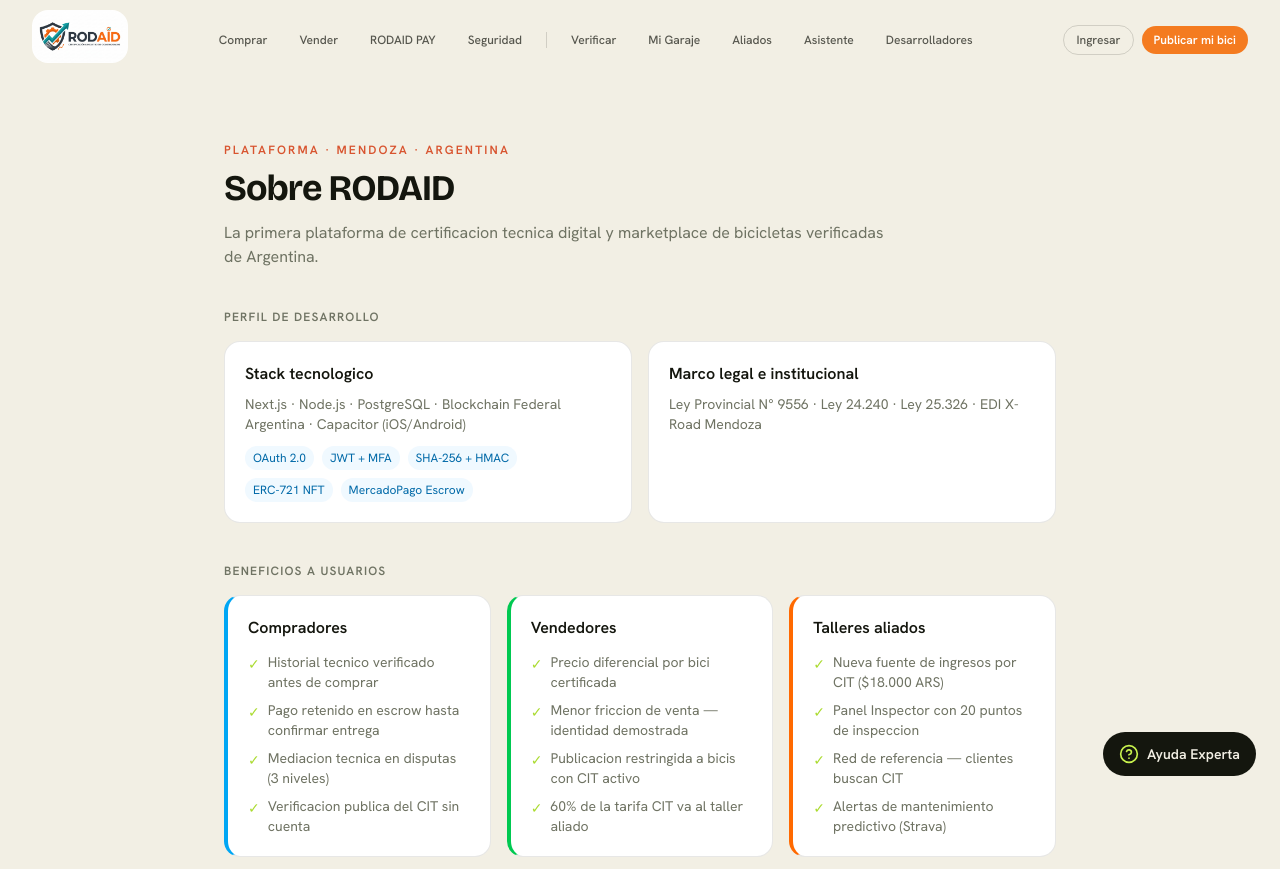
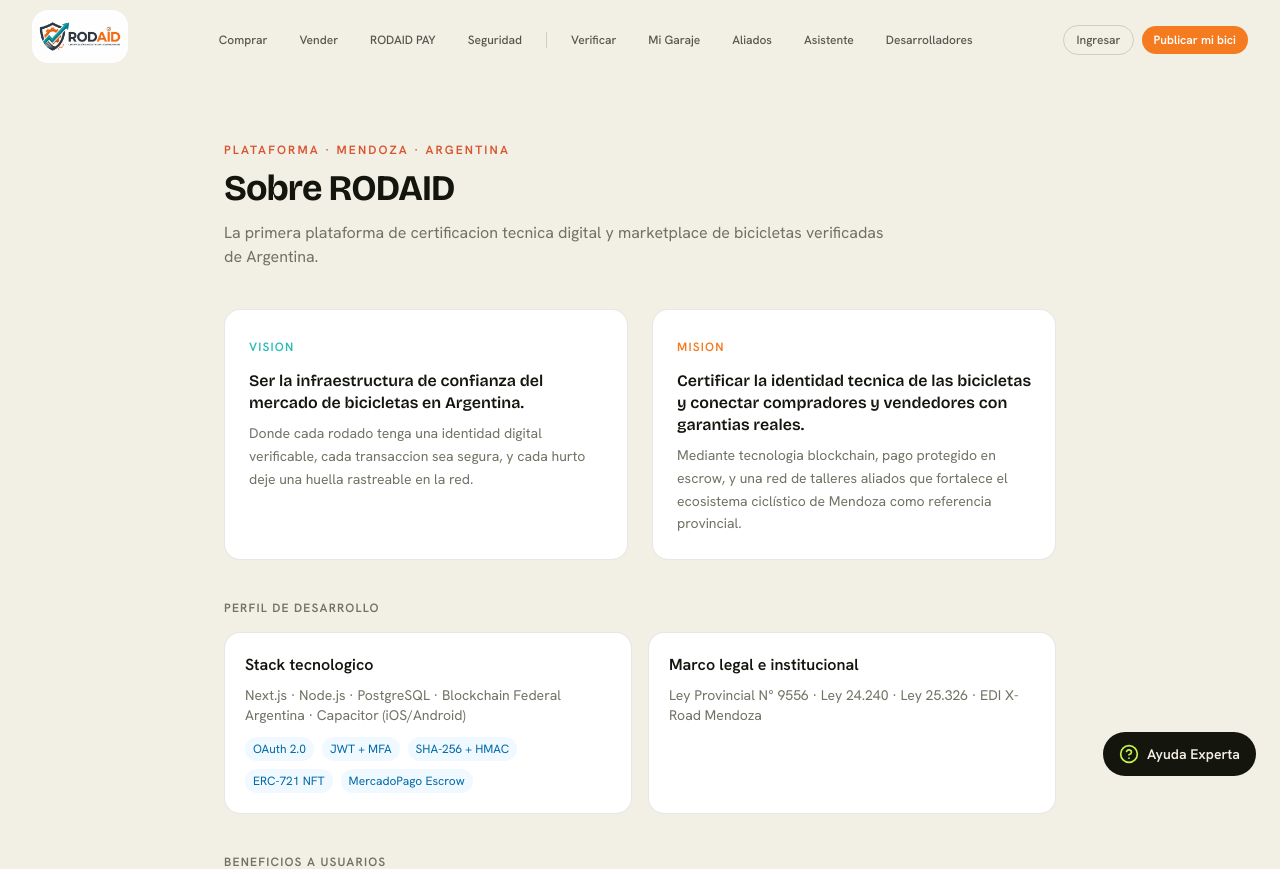
Before and after one commit to Ridaid-net/vibe-coding-platform, a Next.js app: page /sobre in a window 1280 px wide. Shown: the top 869 px of the page. Built offline with nearby package versions, Linux system fonts and the light colour scheme.

Commit message:
feat: agregar Vision y Mision a pagina Sobre RODAID

```diff
--- a/app/sobre/page.tsx
+++ b/app/sobre/page.tsx
@@ -32,6 +32,18 @@
 function SobreContent() {
   return (
     <div className="space-y-10">
+        <section className="mb-10 grid grid-cols-1 sm:grid-cols-2 gap-6">
+          <div className="rounded-2xl border border-ink/10 bg-white p-6">
+            <span className="text-xs font-semibold uppercase tracking-widest text-[#2BBCB8]">Vision</span>
+            <p className="mt-3 text-base font-display font-semibold text-ink leading-snug">Ser la infraestructura de confianza del mercado de bicicletas en Argentina.</p>
+            <p className="mt-2 text-sm text-slate-warm leading-relaxed">Donde cada rodado tenga una identidad digital verificable, cada transaccion sea segura, y cada hurto deje una huella rastreable en la red.</p>
+          </div>
+          <div className="rounded-2xl border border-ink/10 bg-white p-6">
+            <span className="text-xs font-semibold uppercase tracking-widest text-[#F47B20]">Mision</span>
+            <p className="mt-3 text-base font-display font-semibold text-ink leading-snug">Certificar la identidad tecnica de las bicicletas y conectar compradores y vendedores con garantias reales.</p>
+            <p className="mt-2 text-sm text-slate-warm leading-relaxed">Mediante tecnologia blockchain, pago protegido en escrow, y una red de talleres aliados que fortalece el ecosistema ciclístico de Mendoza como referencia provincial.</p>
+          </div>
+        </section>
       <section>
         <p className="text-xs font-semibold uppercase tracking-widest text-slate-warm mb-4">Perfil de desarrollo</p>
         <div className="grid grid-cols-1 sm:grid-cols-2 gap-4">
```
